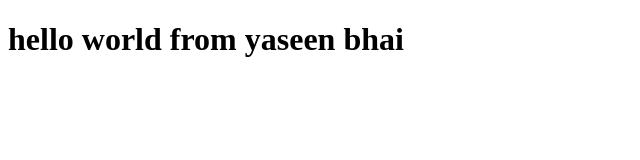
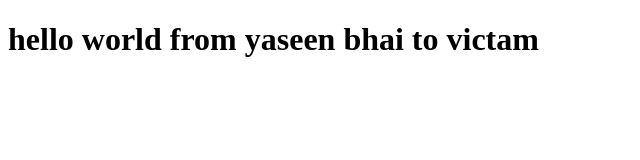
Before and after one commit to yaseenbinsaleem/bootcamp-class1, a plain HTML site: page index.html in a window 1280 px wide. Shown: the whole page, without its empty margins (0-640 px from the left). Drawn offline with Linux system fonts and the light colour scheme.

Commit message:
hello to victam index.html

```diff
--- a/index.html
+++ b/index.html
@@ -7,7 +7,7 @@
     <title>Document</title>
 </head>
 <body>
-    <h1>hello world from yaseen bhai</h1>
+    <h1>hello world from yaseen bhai to victam</h1>
 </body>
 
 </html>
```
